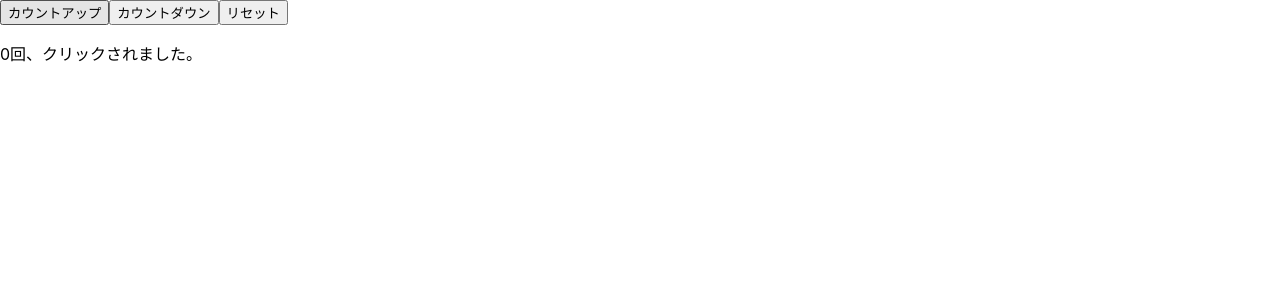
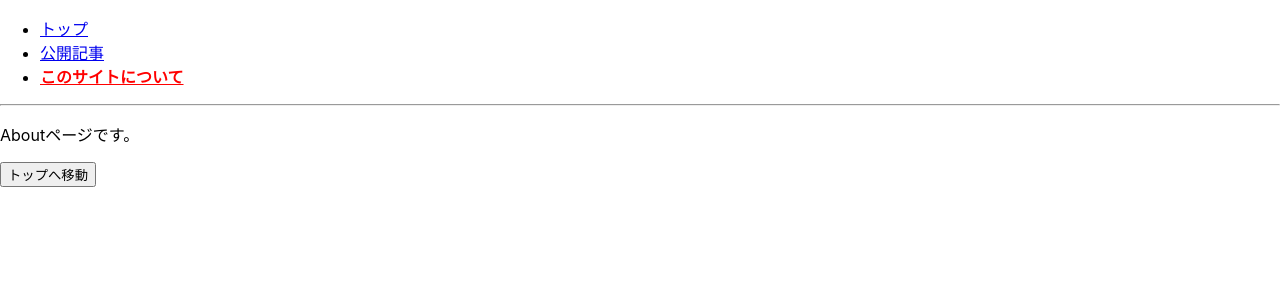
Before and after one commit to issei-yoshi/react-jissen-nyumon, a React (Create React App) app: page /about in a window 1280 px wide. Shown: the top 300 px of the page. Built offline with nearby package versions, Linux system fonts and the light colour scheme.

Commit message:
standard router

```diff
--- a/src/index.js
+++ b/src/index.js
@@ -47,6 +47,9 @@
 import HookDefered from './utilizeHooks/HookDeferred';
 import HookDeferredTransition from './utilizeHooks/HookDeferredTransition';
 import HookCustom from './utilizeHooks/HookCustom';
+import { Router, RouterProvider } from 'react-router-dom';
+import routesBasic from './routing/routesBasic';
+import routesLink from './routing/routesLink';
 
 // const cli = new QueryClient();
 
@@ -114,7 +117,8 @@
     {/* <HookTransition /> */}
     {/* <HookDefered /> */}
     {/* <HookDeferredTransition /> */}
-    <HookCustom />
+    {/* <HookCustom /> */}
+    <RouterProvider router={routesLink} />
   </React.StrictMode>
 );
 
--- /dev/null
+++ b/src/routing/AboutPage.js
@@ -0,0 +1,14 @@
+import { useNavigate } from 'react-router-dom';
+
+export default function AboutPage() {
+  const navigate = useNavigate();
+  const handleClick = () => navigate('/');
+
+  return (
+    <>
+      <p>Aboutページです。</p>
+      <button type="button" onClick={handleClick}>
+        トップへ移動</button>
+    </>
+  );
+}
--- /dev/null
+++ b/src/routing/ArticlePage.js
@@ -0,0 +1,3 @@
+export default function ArticlePage() {
+  return <p>Articleページです。</p>;
+}
--- /dev/null
+++ b/src/routing/MyHeader.js
@@ -0,0 +1,21 @@
+// import { Helmet } from 'react-helmet-async';
+import { useMatches } from 'react-router-dom';
+
+export default function MyHeader(props) {
+  let {
+    title = 'React入門',
+    keywords = 'React, JavaScript, フレームワーク',
+    description = 'React入門のサンプルです。'
+  } = useMatches().at(-1).handle ?? {};
+  title = title.replace('%s', props.title);
+  keywords = keywords.replace('%s', props.keywords);
+  description = description.replace('%s', props.description);
+  return (
+    // <Helmet>
+    //   <title>{title}</title>
+    //   <meta name="keywords" content={keywords} />
+    //   <meta name="description" content={description} />
+    // </Helmet>
+    <></>
+  );
+}
--- /dev/null
+++ b/src/routing/RouterApp.js
@@ -0,0 +1,17 @@
+import { Link, Outlet } from 'react-router-dom';
+
+export default function RouterApp() {
+  return (
+    <>
+      <ul>
+        <li><Link to="/">トップ</Link></li>
+        <li><Link to="/article">公開記事</Link></li>
+        <li><Link to="/about">このサイトについて</Link></li>
+        {/* <li><Link to="/about" replace>このサイトについて</Link></li> */}
+        <li><Link to="/article/info">Infoページ</Link></li>
+      </ul>
+      <hr />
+      <Outlet />
+    </>
+  );
+}
--- /dev/null
+++ b/src/routing/RouterNav.css
@@ -0,0 +1,4 @@
+.active {
+  color: Red;
+  font-weight: bold;
+}
--- /dev/null
+++ b/src/routing/RouterNav.js
@@ -0,0 +1,31 @@
+import { NavLink, Outlet } from 'react-router-dom';
+import './RouterNav.css';
+
+// const isCurrent = ({ isActive, isPending }) => isActive ? 'active' : '';
+
+// const isCurrent = ({ isActive }) => isActive ? {
+//   color: 'Red',
+//   fontWeight: 'bold'
+// } : {};
+
+export default function RouterNav() {
+  return (
+    <>
+      <ul>
+        <li><NavLink to="/">トップ</NavLink></li>
+        <li><NavLink to="/article">公開記事</NavLink></li>
+        <li><NavLink to="/about">このサイトについて</NavLink></li>
+
+        {/* <li><NavLink className={isCurrent} to="/">トップ</NavLink></li>
+        <li><NavLink className={isCurrent} to="/article">公開記事</NavLink></li>
+        <li><NavLink className={isCurrent} to="/about">このサイトについて</NavLink></li> */}
+
+        {/* <li><NavLink style={isCurrent} to="/">トップ</NavLink></li>
+        <li><NavLink style={isCurrent} to="/article">公開記事</NavLink></li>
+        <li><NavLink style={isCurrent} to="/about">このサイトについて</NavLink></li> */}
+      </ul>
+      <hr />
+      <Outlet />
+    </>
+  );
+}
--- /dev/null
+++ b/src/routing/TopPage.js
@@ -0,0 +1,16 @@
+import { useEffect } from 'react';
+import { useOutletContext } from 'react-router-dom';
+import MyHeader from './MyHeader';
+
+export default function TopPage() {
+  // const [, setCount] = useOutletContext();
+  // useEffect(() => setCount(c => c + 1), [setCount]);
+  return <p>トップページです。</p>;
+
+  // return (
+  //   <>
+  //     <MyHeader />
+  //     <p>トップページです。</p>
+  //   </>
+  // );
+}
--- /dev/null
+++ b/src/routing/routesBasic.js
@@ -0,0 +1,22 @@
+import { Route, createBrowserRouter, createRoutesFromElements } from 'react-router-dom';
+import TopPage from './TopPage';
+import ArticlePage from './ArticlePage';
+import AboutPage from './AboutPage';
+
+// const routesBasic = createBrowserRouter([
+//   { path: '/', element: <TopPage /> },
+//   { path: '/article', element: <ArticlePage /> },
+//   { path: '/about', element: <AboutPage /> },
+// ]);
+
+const routesBasic = createBrowserRouter(
+  createRoutesFromElements(
+    <>
+      <Route path="/" element={<TopPage />} />
+      <Route path="/article" element={<ArticlePage />} />
+      <Route path="/about" element={<AboutPage />} />
+    </>
+  )
+);
+
+export default routesBasic;
--- /dev/null
+++ b/src/routing/routesLink.js
@@ -0,0 +1,44 @@
+import { Route, createBrowserRouter, createRoutesFromElements } from 'react-router-dom';
+import RouterApp from './RouterApp';
+import TopPage from './TopPage';
+import ArticlePage from './ArticlePage';
+import AboutPage from './AboutPage';
+// import InfoPage from './InfoPage';
+import RouterNav from './RouterNav';
+
+// const routesLink = createBrowserRouter(
+//   createRoutesFromElements(
+//     <Route path="/" element={<RouterApp />}>
+//       {/* <Route path="" element={<TopPage />} /> */}
+//       <Route index element={<TopPage />} />
+//       <Route path="article" element={<ArticlePage />} />
+//       <Route path="about" element={<AboutPage />} />
+//     </Route>
+//   )
+// );
+
+// const routesLink = createBrowserRouter([
+//   { path: '/', element: <RouterApp />,
+//     children: [
+//       { path: '', element: <TopPage /> },
+//       { path: 'article', element: <ArticlePage /> },
+//       { path: 'about', element: <AboutPage /> },
+//     ]
+//   }
+// ]);
+
+const routesLink = createBrowserRouter(
+  createRoutesFromElements(
+    <Route
+      // element={<RouterApp />}
+      element={<RouterNav />}
+    >
+      <Route path="/" element={<TopPage />} />
+      <Route path="/article" element={<ArticlePage />} />
+      {/* <Route path="/article/info" element={<InfoPage />} /> */}
+      <Route path="/about" element={<AboutPage />} />
+    </Route>
+  )
+);
+
+export default routesLink;
```
Also changed, not shown: 1 other file (tests, documents, lock files or other folders).
